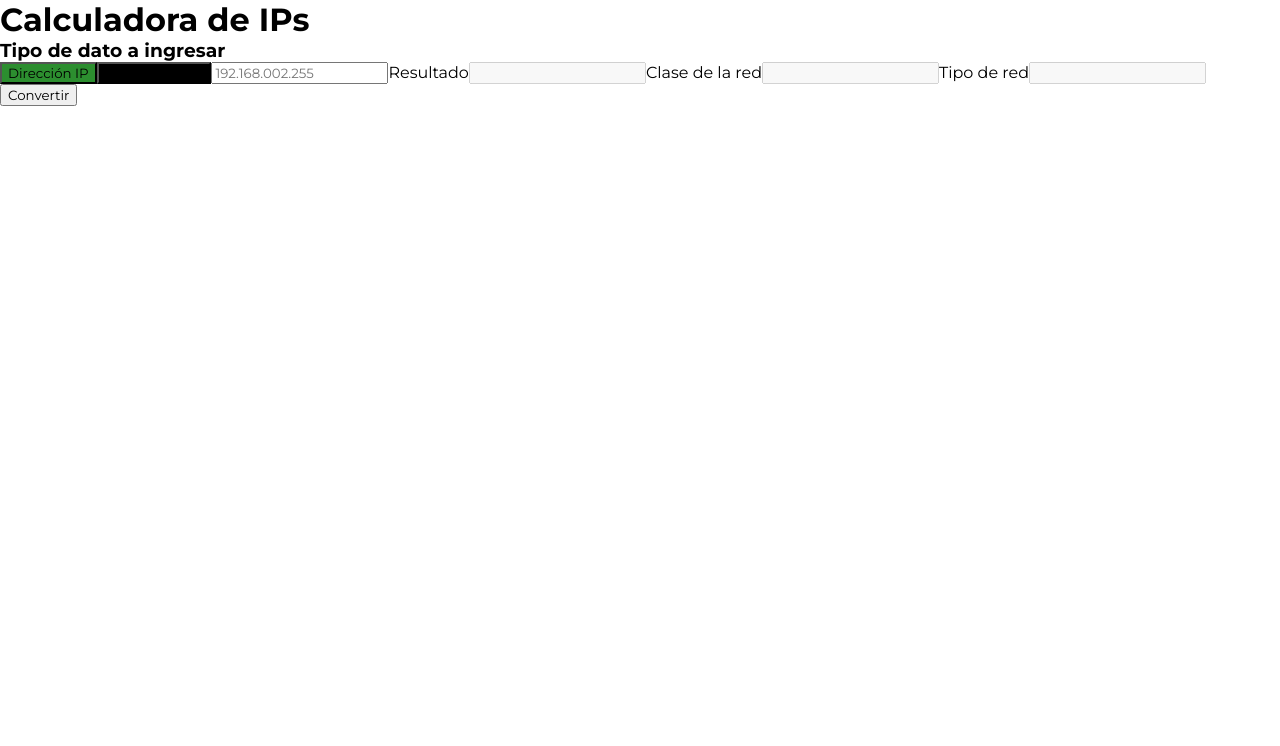
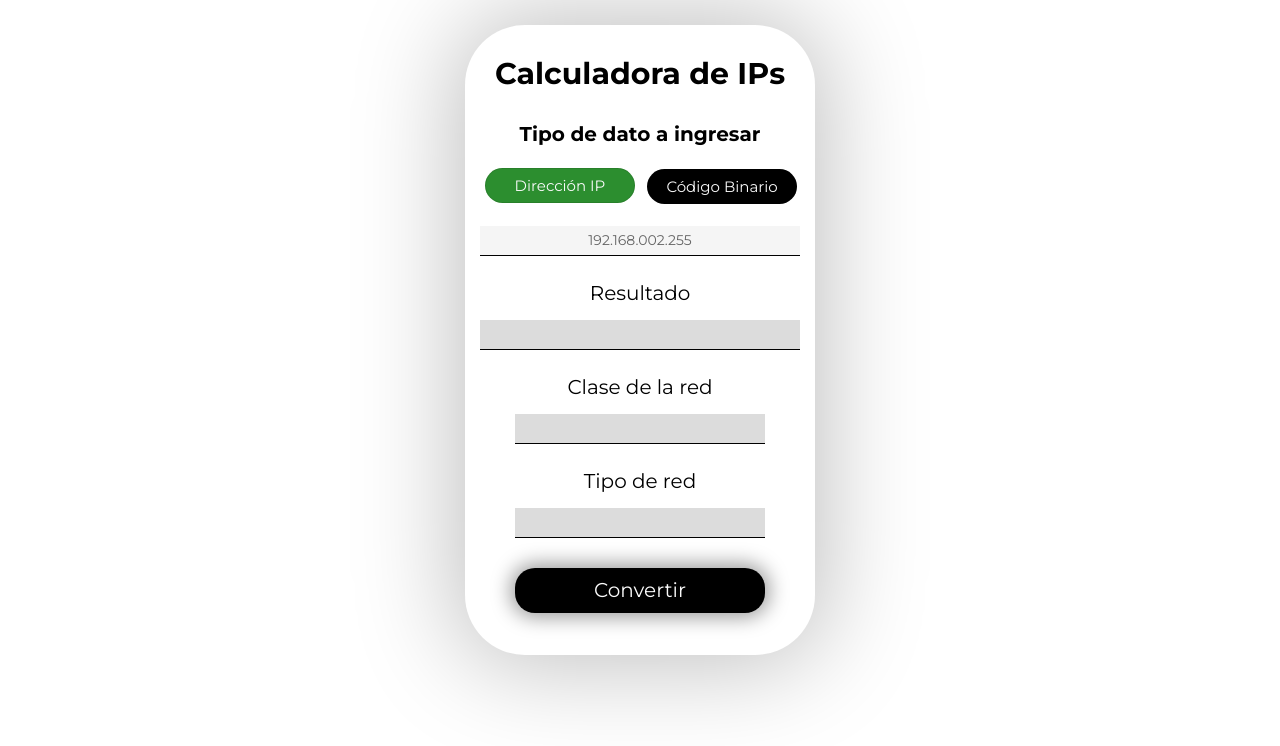
Before and after one commit to AndresPort/IP_Calculator, a React (Vite) app: page / in a window 1280 px wide. Shown: the top 746 px of the page. Built offline with nearby package versions, Linux system fonts and the light colour scheme.

Commit message:
Adaptación a computadores

```diff
--- a/src/Styles/TarjetaPrincipal.css
+++ b/src/Styles/TarjetaPrincipal.css
@@ -18,7 +18,7 @@ body{
     border-radius: 60px;
     margin-top: 7%;
     padding-top: 30px;
-    width: 350px;
+    width: 445px;
     height: 630px;
     background-color: rgb(255, 255, 255);
     box-shadow: 0px 0px 100px 10px rgba(0, 0, 0, 0.25);
@@ -151,3 +151,145 @@ body{
     background-color:rgb(53, 252, 100) ;
 }
 }
+
+
+@media (min-width: 950px){
+    .principalFrame{
+        display: flex;
+        flex-direction: column;
+        border-radius: 60px;
+        margin-top: 7%;
+        padding-top: 30px;
+        width: 350px;
+        height: 630px;
+        background-color: rgb(255, 255, 255);
+        box-shadow: 0px 0px 100px 10px rgba(0, 0, 0, 0.25);
+
+    }
+
+    .principalTittle{
+        text-align: center;
+        font-size: 30px;
+    }
+
+    .dataTypeSubTittle{
+        text-align: center;
+        margin-top: 30px;
+        font-size: 20px;
+    }
+
+    .btnIpAdressOption{
+        position: relative;
+        top: 22px;
+        left: 20px;
+        width: 150px;
+        height: 35px;
+        border-radius: 20px;
+        border: 1px solid rgb(0,0,0,0.1);
+        background-color:rgb(0, 0,0) ;
+        color: rgb(250,250,250);
+        font-size: 15px;
+    }
+
+    .btnBinaryCodeOption{
+        position: relative;
+        left: 52%;
+        bottom: 2%;
+        width: 150px;
+        height: 35px;
+        border-radius: 20px;
+        border: 1px solid rgb(0,0,0,0.1);
+        background-color:rgb(0, 0,0) ;
+        color: rgb(250,250,250);
+        font-size: 15px;
+    }
+
+    .dataInput{
+        align-self: center;
+        margin-top: 10px;
+        border: none;
+        border-bottom: 1px solid rgb(0, 0, 0);
+        background-color: rgb(245,245,245);
+        width: 320px;
+        height: 30px;
+        font-size: 14px;
+        text-align: center;
+    }
+
+    .dataInput::placeholder{
+        color: rgb(100,100, 100);
+        opacity: 1;
+    }
+
+    .answerLabel{
+        margin-top: 25px;
+        text-align: center;
+        font-size: 20px;
+    }
+
+    .answerInput{
+        align-self: center;
+        margin-top: 15px;
+        border: none;
+        border-bottom: 1px solid rgb(0, 0, 0);
+        background-color: rgb(220,220,220);
+        width: 320px;
+        height: 30px;
+        text-align: center;
+        font-size: 14px;
+    }
+
+    .redClassLabel{
+        margin-top: 25px;
+        text-align: center;
+        font-size: 20px;
+    }
+
+    .redClassInput{
+        align-self: center;
+        margin-top: 15px;
+        border: none;
+        border-bottom: 1px solid rgb(0, 0, 0);
+        background-color: rgb(220,220,220);
+        width: 250px;
+        height: 30px;
+        text-align: center;
+        font-size: 20px;
+    }
+
+    .redTypeLabel{
+        margin-top: 25px;
+        text-align: center;
+        font-size: 20px;
+    }
+
+    .redTypeInput{
+        align-self: center;
+        margin-top: 15px;
+        border: none;
+        border-bottom: 1px solid rgb(0, 0, 0);
+        background-color: rgb(220,220,220);
+        width: 250px;
+        height: 30px;
+        text-align: center;
+        font-size: 20px;
+    }
+
+    .btnConvert{
+        width: 250px;
+        height: 45px;
+        margin-top: 30px;
+        align-self: center;
+        border-radius: 20px;
+        border: 1px solid rgb(0,0,0,0.1);
+        background-color:rgb(0, 0,0) ;
+        color: rgb(250,250,250);
+        box-shadow: 0px 0px 20px 4px rgba(0, 0, 0, 0.4);
+        font-size: 20px;
+        transition: background-color 0.6s ;
+    }
+
+    .btnConvert:hover{
+        background-color:rgb(53, 252, 100) ;
+    }
+}
```
